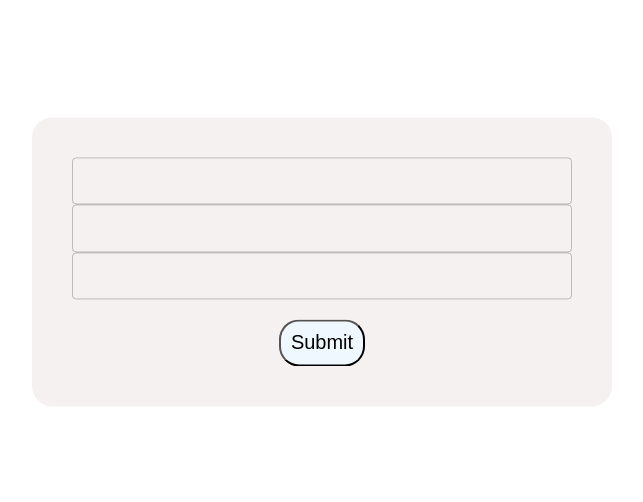
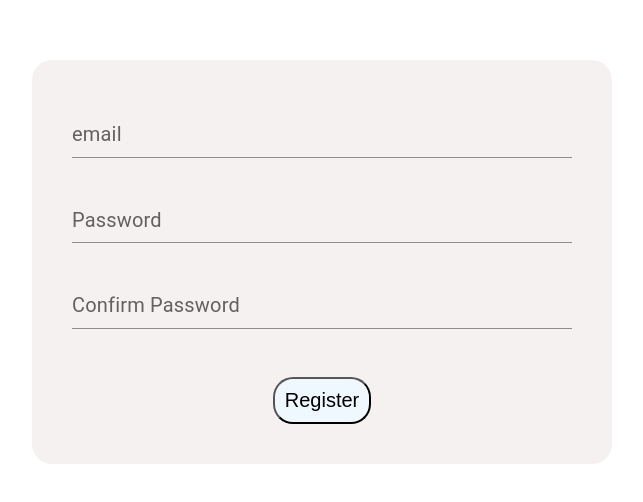
Before and after one commit to Pragnesh2208/Pokemon-app, a React (Vite) app: page /register in a window 1280 px wide. Shown: the part 138-640 px from the top of the page, without its empty margins (318-961 px from the left). Built offline with nearby package versions, Linux system fonts and the light colour scheme.

Commit message:
working on validation

```diff
--- a/src/components/LoginComponent/Login.component.tsx
+++ b/src/components/LoginComponent/Login.component.tsx
@@ -1,9 +1,16 @@
+import { FORM_ERROR } from "final-form";
 import { useContext, useEffect, useReducer, useState } from "react";
 import { Field, Form } from "react-final-form";
 import { verifyUserDetails } from "../../APIs/Storage.api";
 import { userInfoContext } from "../../Context/UserInfoContext";
 import { UserInfo } from "../../models/UserInfo.model";
 import CustomInputComponent from "../../stories/components/CustomInput/Input.component";
+import {
+  compositeValidator,
+  minLength,
+  required,
+  validEmail,
+} from "../../util/validations";
 
 type Actions = {
   type: string;
@@ -69,24 +76,18 @@ function LoginComponent({ updateLogin }) {
     value: state.password,
   };
 
-  const onSubmit = async (values: UserInfo, form) => {
-    const userInfo: UserInfo = {
-      email: state.email,
-      password: state.password,
-    };
-    console.log(values);
-    setIsUserValid(verifyUserDetails(userInfo));
+  const onSubmit = async (values: UserInfo) => {
+    setIsUserValid(verifyUserDetails(values));
+    if (!isUserValid) {
+      return { [FORM_ERROR]: "Login details are not valid" };
+    }
   };
 
   return (
     <Form
       onSubmit={onSubmit}
-      validate={(values) => {
-        const errors = {};
-
-        return errors;
-      }}
-      render={({ handleSubmit }) => {
+      render={({ handleSubmit, error, form }) => {
+        console.log(error);
         return (
           <form
             className="form"
@@ -97,41 +98,25 @@ function LoginComponent({ updateLogin }) {
             <div>
               <Field
                 name="email"
-                validate={(values) => {
-                  console.log(values);
-                  let errors = " ";
-                  const emailRegex =
-                    /^(([^<>()[\]\\.,;:\s@"]+(\.[^<>()[\]\\.,;:\s@"]+)*)|(".+"))@((\[[0-9]{1,3}\.[0-9]{1,3}\.[0-9]{1,3}\.[0-9]{1,3}\])|(([a-zA-Z\-0-9]+\.)+[a-zA-Z]{2,}))$/;
-                  if (values?.trim()?.length === 0) errors = "required";
-                  else if (!emailRegex.test(values)) {
-                    errors = "invalidEmail";
-                  }
-                  return errors;
-                }}
+                validate={compositeValidator(required, validEmail)}
               >
                 {({ input, meta }) => {
-                  console.log("meta : ", meta);
-
                   return (
                     <CustomInputComponent
                       id="email"
                       label="email"
-                      placeholder="Email"
+                      placeholder="Enter Email"
                       type="email"
                       variant="standard"
                       {...input}
-                      error={() => {
-                        if (meta.pristine && meta.touched) return true;
-                        else if (meta.touched && meta.error) return true;
-                        else return false;
-                      }}
-                      helperText={() => {
-                        if (meta.pristine && meta.touched)
-                          return "Email is required";
-                        else if (meta.touched && meta.error)
-                          return "Please enter valid email";
-                        else return " ";
-                      }}
+                      error={
+                        meta.touched && meta.error
+                          ? error
+                            ? true
+                            : false
+                          : false
+                      }
+                      helperText={(meta.touched && meta.error) || " "}
                     />
                   );
                 }}
@@ -139,7 +124,13 @@ function LoginComponent({ updateLogin }) {
             </div>
 
             <div>
-              <Field name="password">
+              <Field
+                name="password"
+                validate={compositeValidator(required, minLength(4))}
+                afterSubmit={(value) => {
+                  console.log(value);
+                }}
+              >
                 {({ input, meta }) => {
                   return (
                     <CustomInputComponent
@@ -148,13 +139,11 @@ function LoginComponent({ updateLogin }) {
                       placeholder="Enter Password"
                       variant="standard"
                       {...input}
-                      type="email"
-                      error={meta.touched && meta.error}
-                      helperText={
-                        meta.touched && meta.error
-                          ? meta.error === "minimumLength"
-                          : ""
+                      type="password"
+                      error={
+                        meta.touched && meta.error ? true : error ? true : false
                       }
+                      helperText={(meta.touched && meta.error) || error || " "}
                     />
                   );
                 }}
@@ -162,7 +151,7 @@ function LoginComponent({ updateLogin }) {
             </div>
 
             <div>
-              <button type="submit">Submit</button>
+              <button type="submit">Login</button>
             </div>
           </form>
         );
--- a/src/components/RegisterComponent/Register.component.tsx
+++ b/src/components/RegisterComponent/Register.component.tsx
@@ -4,6 +4,12 @@ import { useNavigate } from "react-router-dom";
 import { storeUserDetails, verifyUserDetails } from "../../APIs/Storage.api";
 import { UserInfo } from "../../models/UserInfo.model";
 import CustomInputComponent from "../../stories/components/CustomInput/Input.component";
+import {
+  compositeValidator,
+  minLength,
+  required,
+  validEmail,
+} from "../../util/validations";
 
 type Actions = {
   type: string;
@@ -90,46 +96,82 @@ function RegisterComponent() {
   return (
     <Form
       onSubmit={onSubmit}
-      render={({ handleSubmit }) => (
+      validate={(values) => {
+        const error = {};
+        console.log(values);
+        if (values.password !== values.confirmPassword) {
+          error.confirmPassword = "Confirm password and password are different";
+        }
+        return error;
+      }}
+      render={({ handleSubmit, error }) => (
         <form className="form" onSubmit={handleSubmit}>
           <div>
             <Field
-              name={"email"}
-              component={CustomInputComponent}
-              inputComponentProps={emailProps}
-              updateField={(newValue: string) => {
-                dispatch({ type: "updateEmailValue", newValue: newValue });
+              name="email"
+              validate={compositeValidator(required, validEmail)}
+            >
+              {({ input, meta }) => {
+                return (
+                  <CustomInputComponent
+                    id="email"
+                    label="email"
+                    placeholder="Enter Email"
+                    type="email"
+                    variant="standard"
+                    {...input}
+                    error={meta.touched && meta.error ? true : false}
+                    helperText={(meta.touched && meta.error) || " "}
+                  ></CustomInputComponent>
+                );
               }}
-            ></Field>
+            </Field>
           </div>
 
           <div>
             <Field
-              name={"password"}
-              component={CustomInputComponent}
-              inputComponentProps={userPasswordProps}
-              updateField={(newValue: string) => {
-                dispatch({ type: "updatePasswordValue", newValue: newValue });
+              name="password"
+              validate={compositeValidator(required, minLength(4))}
+            >
+              {({ input, meta }) => {
+                console.log(meta);
+                return (
+                  <CustomInputComponent
+                    id="password"
+                    label="Password"
+                    placeholder="Enter Password"
+                    variant="standard"
+                    {...input}
+                    type="password"
+                    error={meta.touched && meta.error ? true : false}
+                    helperText={(meta.touched && meta.error) || error || " "}
+                  />
+                );
               }}
-            ></Field>
+            </Field>
           </div>
 
           <div>
-            <Field
-              name={"confirmPassword"}
-              component={CustomInputComponent}
-              inputComponentProps={userConfirmPasswordProps}
-              updateField={(newValue: string) => {
-                dispatch({
-                  type: "updateConfirmPasswordValue",
-                  newValue: newValue,
-                });
+            <Field name="confirmPassword">
+              {({ input, meta }) => {
+                return (
+                  <CustomInputComponent
+                    id="confirmPassword"
+                    label="Confirm Password"
+                    placeholder="Enter confirm password"
+                    variant="standard"
+                    {...input}
+                    type="password"
+                    error={meta.touched && meta.error ? true : false}
+                    helperText={meta.touched ? meta.error : " "}
+                  ></CustomInputComponent>
+                );
               }}
-            ></Field>
+            </Field>
           </div>
 
           <div>
-            <button type="submit">Submit</button>
+            <button type="submit">Register</button>
           </div>
         </form>
       )}
--- /dev/null
+++ b/src/util/validations.ts
@@ -0,0 +1,26 @@
+const emailRegex =
+  /^(([^<>()[\]\\.,;:\s@"]+(\.[^<>()[\]\\.,;:\s@"]+)*)|(".+"))@((\[[0-9]{1,3}\.[0-9]{1,3}\.[0-9]{1,3}\.[0-9]{1,3}\])|(([a-zA-Z\-0-9]+\.)+[a-zA-Z]{2,}))$/;
+
+export const required = (value) => (value ? undefined : "Required");
+
+export const validEmail = (value) => {
+  if (!value) return undefined;
+  else if (value?.trim()?.length === 0) return "Email is required";
+  else if (!emailRegex.test(value)) return "Email is not valid";
+  else return undefined;
+};
+
+export const minLength = (minLength: number) => (value: string) => {
+  if (value.length < minLength)
+    return "Minimum Length " + minLength + "  " + "is Required";
+  return undefined;
+};
+
+export const compositeValidator =
+  (...validators: Array<CallableFunction>) =>
+  (value: string) => {
+    return validators.reduce(
+      (error, validate) => error || validate(value),
+      undefined
+    );
+  };
```
